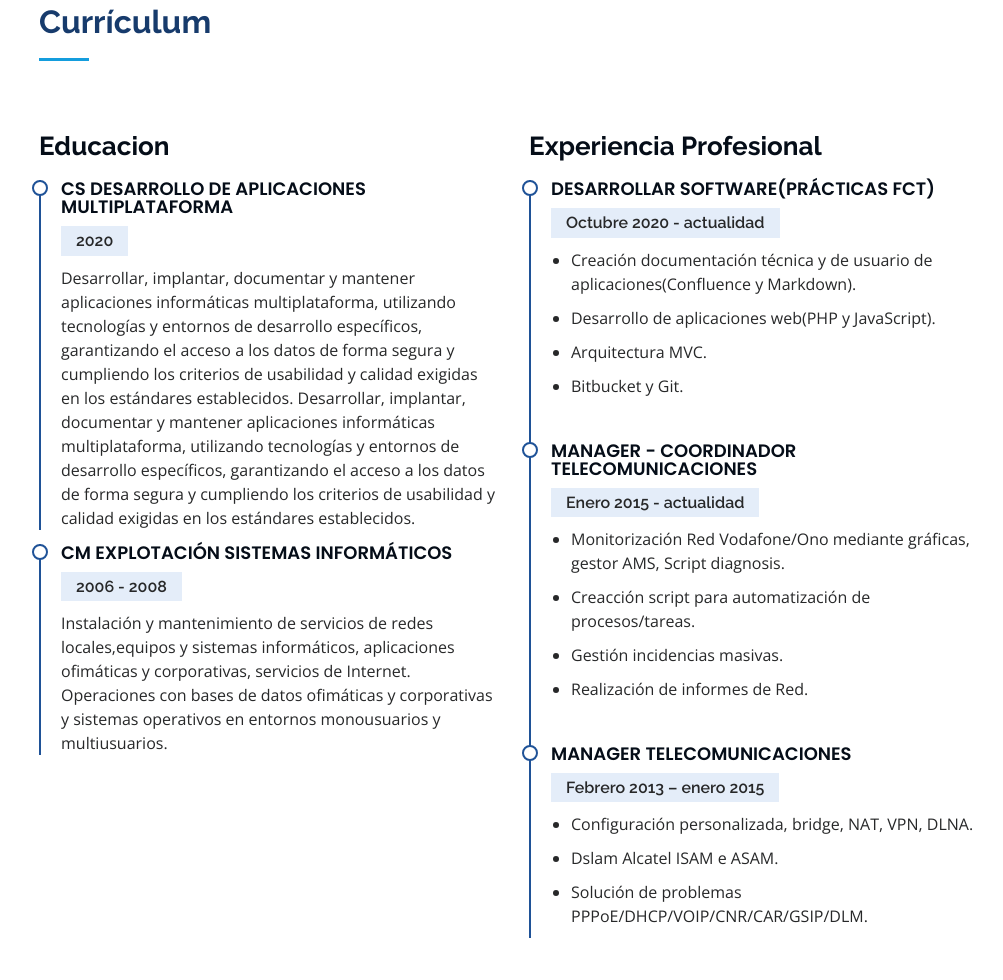
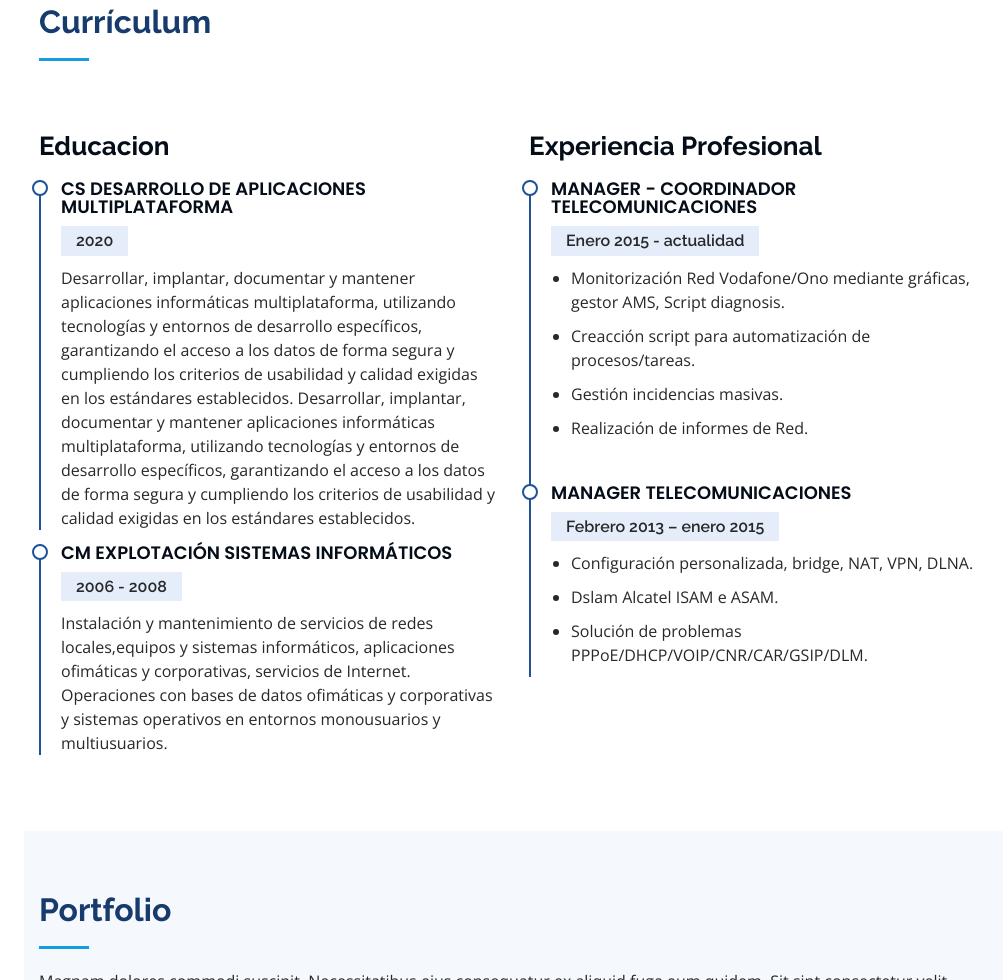
Before and after one commit to Jonnhyx/Portafolio, a plain HTML site: page index.html in a window 1280 px wide. Shown: the part 1890-2870 px from the top of the page, without its empty margins (276-1279 px from the left). Drawn offline with nearby package versions, Linux system fonts and the light colour scheme.

```diff
--- a/index.html
+++ b/index.html
@@ -205,16 +205,6 @@
           <div class="col-lg-6" data-aos="fade-up" data-aos-delay="100">
             <h3 class="resume-title">Experiencia Profesional</h3>
             <div class="resume-item">
-              <h4>Desarrollar Software(Prácticas FCT)</h4>
-              <h5>Octubre 2020 - actualidad</h5>
-              <ul>
-                <li>Creación documentación técnica y de usuario de aplicaciones(Confluence y Markdown).</li>
-                <li>Desarrollo de aplicaciones web(PHP y JavaScript).</li>
-                <li>Arquitectura MVC.</li>
-                <li>Bitbucket y Git.</li>
-              </ul>
-            </div>
-            <div class="resume-item">
               <h4>Manager - Coordinador Telecomunicaciones</h4>
               <h5>Enero 2015 - actualidad</h5>
               <ul>
```
